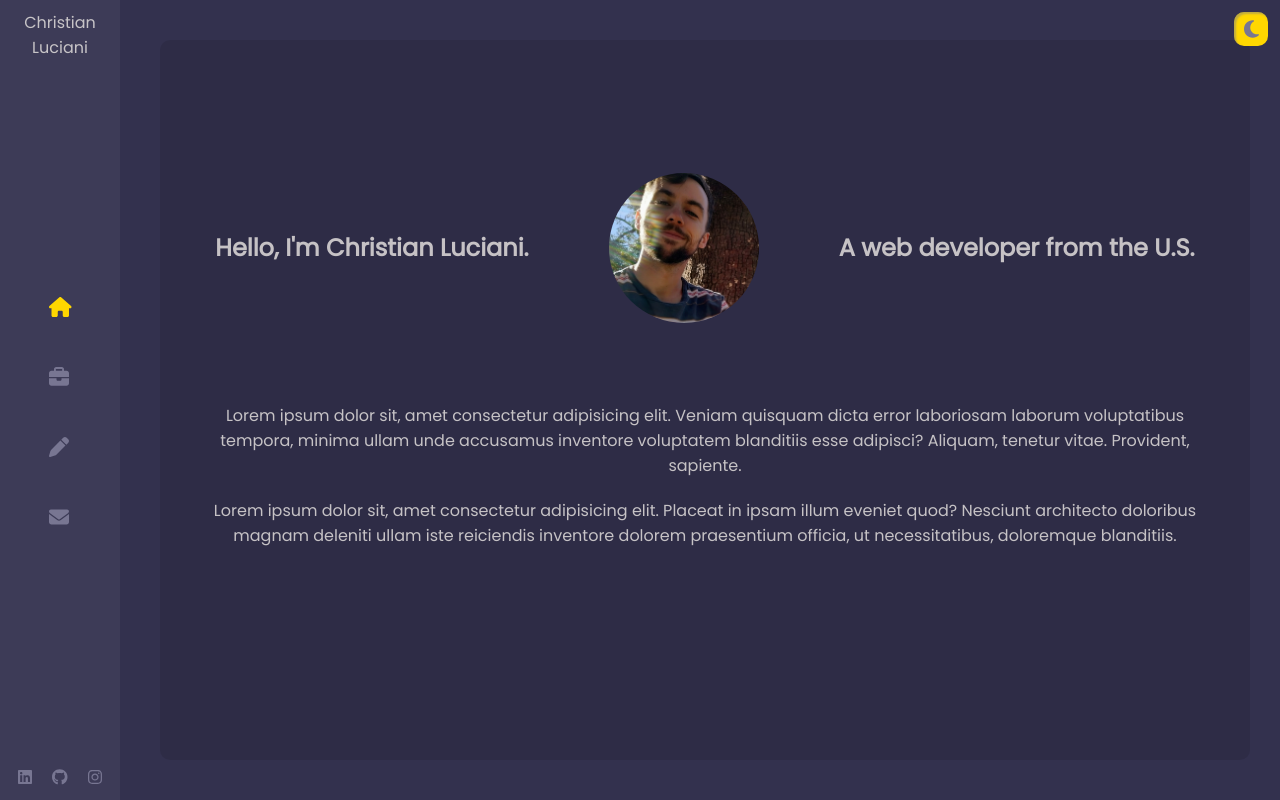
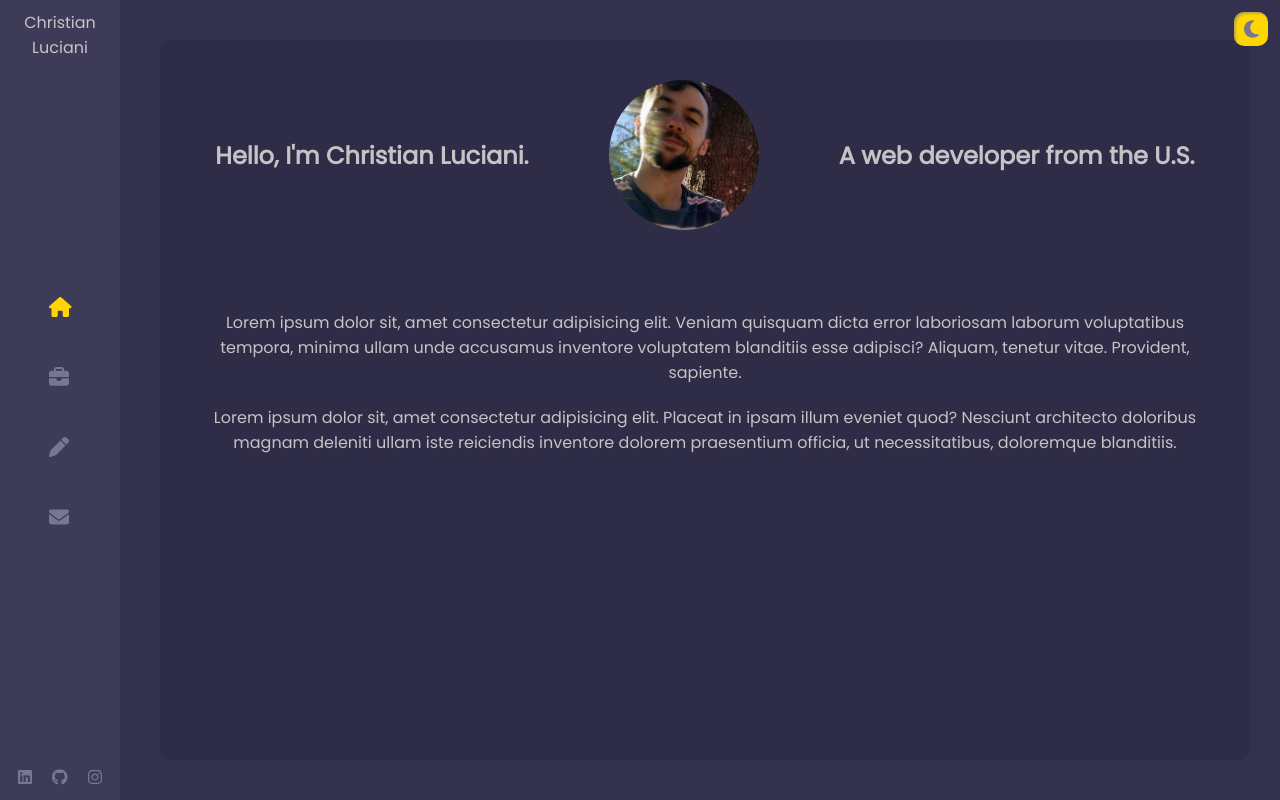
Before and after one commit to LucianiChristian/PersonalSite, a React (Create React App) app: page / in a window 1280 px wide. Built offline with nearby package versions, Linux system fonts and the light colour scheme.

Commit message:
Create general content container for each page

```diff
--- a/src/components/Home/Home.scss
+++ b/src/components/Home/Home.scss
@@ -5,12 +5,6 @@
     align-items: center;
     gap: 80px;
 
-    min-height: 90vh;
-
-    padding: 40px;
-
-    background-color: rgba(0, 0, 0, 0.1);
-    border-radius: 10px;
     text-align: center;
 }
 
--- a/src/components/Layout/Layout.js
+++ b/src/components/Layout/Layout.js
@@ -13,10 +13,12 @@ export default function Layout() {
     return (
         <div className="container">
             <Sidebar />
+
                 <ThemeContextConsumer>
                     {(context) => (
                         <div className={`page ${context.theme}`}>
                             <ThemeToggleButton />
+                            <div className="contentContainer">
                                 <Routes>
                                     <Route path="/" element={<Home />} />
                                     <Route path="/works" element={<Works />} />
@@ -24,8 +26,8 @@ export default function Layout() {
                                     <Route path="/contact" element={<Contact />} />
                                 </Routes>
                             </div>
+                        </div>
                     )}
-
                 </ThemeContextConsumer>
         </div>
     );
--- a/src/components/Layout/Layout.scss
+++ b/src/components/Layout/Layout.scss
@@ -5,6 +5,13 @@
     padding-left: 160px;
     padding-right: 30px;
     overflow: auto;
+}
+
+.contentContainer {
+    background-color: rgba(0, 0, 0, 0.1);
+    border-radius: 10px;
+    min-height: 90vh;
+    padding: 40px;
 }
 
 @media (max-width: 600px) {
```
Lines whose indentation alone changed are shown as unchanged.
